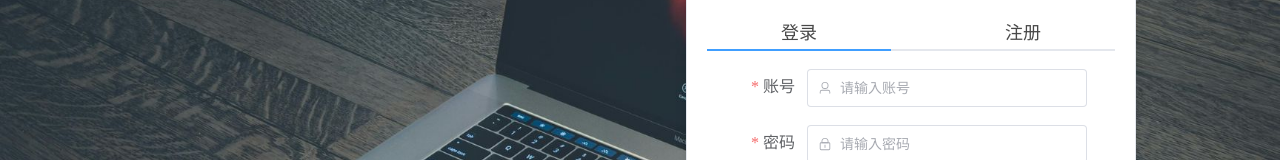
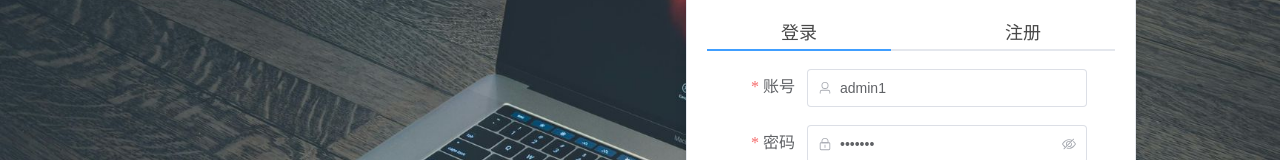
Before and after one commit to ys1112/vue3_ts_program, a Vue app: page /login in a window 1280 px wide. Shown: the part 230-390 px from the top of the page. Built offline with nearby package versions, Linux system fonts and the light colour scheme.

Commit message:
服务器地址修改

```diff
--- a/src/views/login/Login.vue
+++ b/src/views/login/Login.vue
@@ -132,8 +132,8 @@ interface FormData {
   confirmPassword?: string
 }
 const loginData: FormData = reactive({
-  account: '',
-  password: ''
+  account: 'admin1',
+  password: 'a123123'
 })
 const registerData: FormData = reactive({
   account: '',
--- a/src/views/menus/components/ShowMsgDialog.vue
+++ b/src/views/menus/components/ShowMsgDialog.vue
@@ -119,6 +119,9 @@ defineExpose({
 :deep(.el-table__row) {
   cursor: pointer;
 }
+:deep(.el-main) {
+  border-left: 1px solid #CDD0D6;
+}
 </style>
 <style>
 .msg-tip {
@@ -154,7 +157,5 @@ defineExpose({
   --el-table-tr-bg-color: var(--el-color-success-light-9);
 }
 
-.el-main {
-  border-left: 1px solid #CDD0D6;
-}
+
 </style>
```
